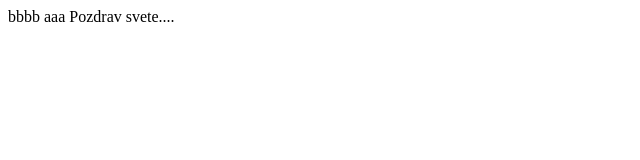
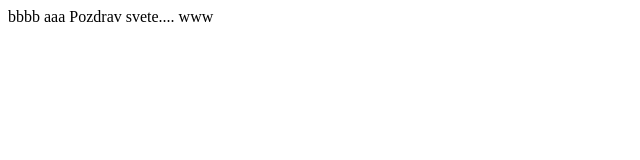
Before and after one commit to Jovic92/PRIS2022G1, a plain HTML site: page index.html in a window 1280 px wide. Shown: the full height of the page, 0-640 px from the left. Drawn offline with Linux system fonts and the light colour scheme.

Commit message:
resolved confilct

```diff
--- a/index.html
+++ b/index.html
@@ -1,5 +1,8 @@
 <html>
 	<body>
+
 bbbb	aaa	Pozdrav svete....
-	</body>
+www
+</body>
+
 </html>
```
